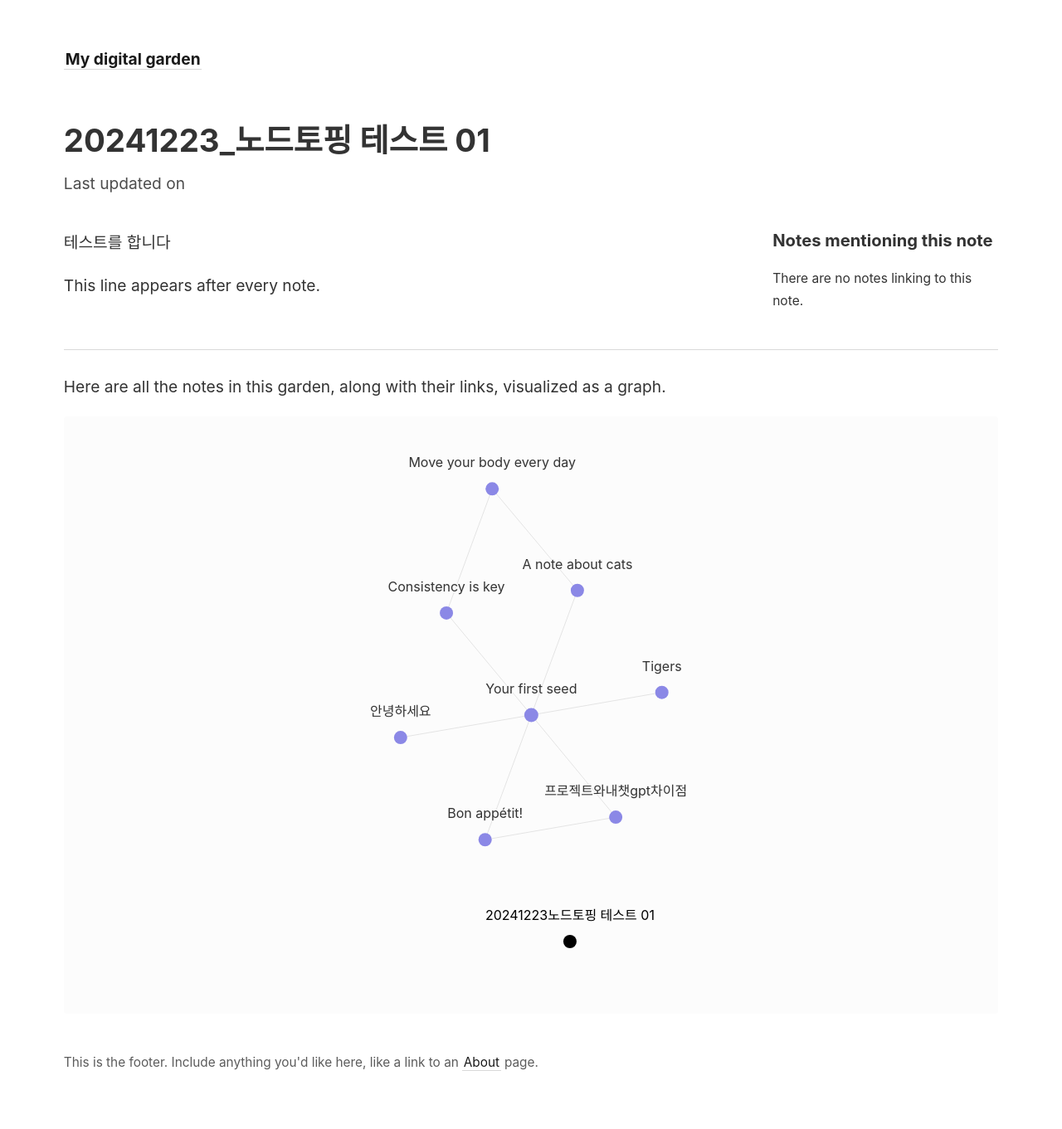
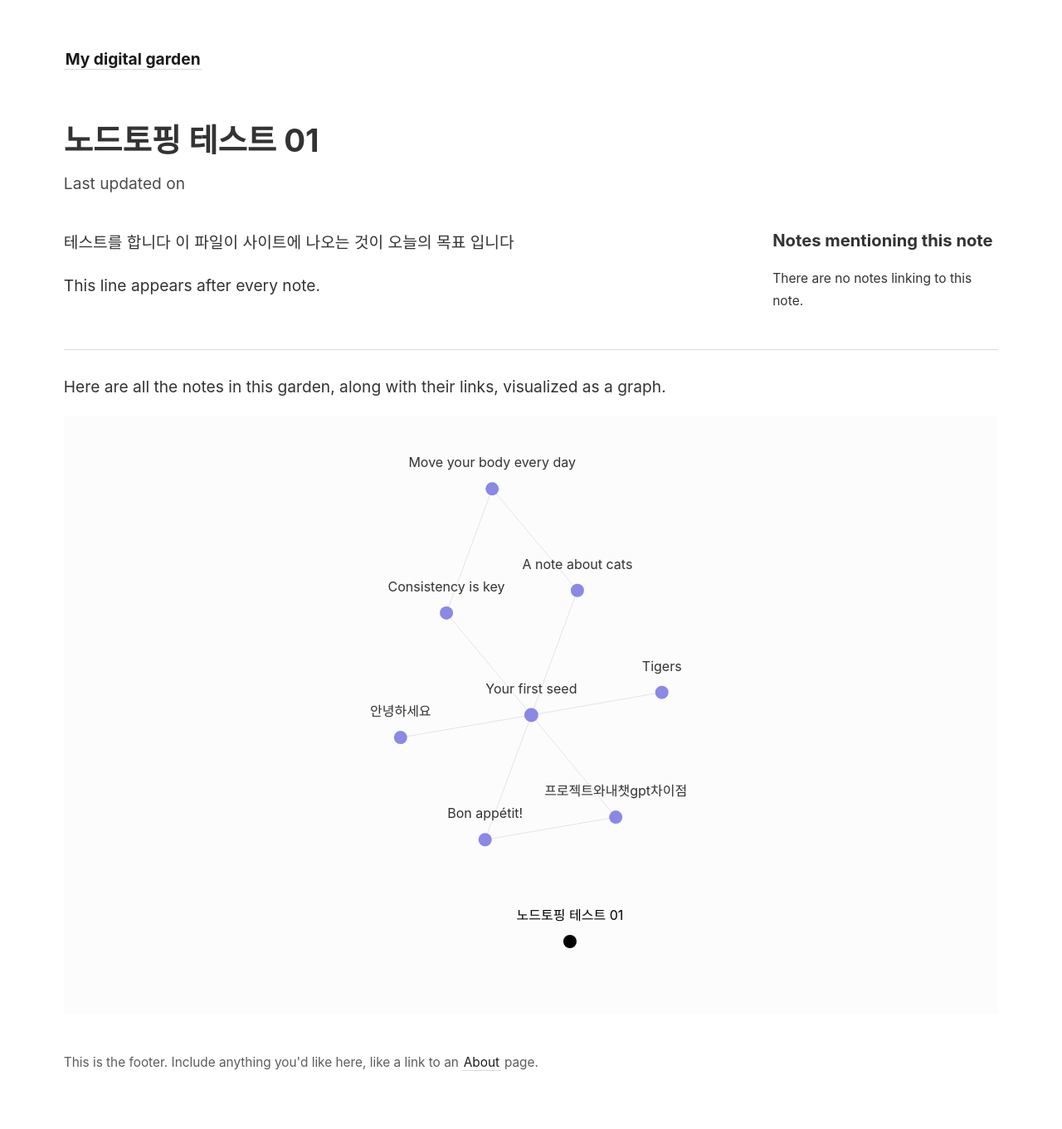
Before and after one commit to thelyver/NodeTopping, a Jekyll site: the page built from _notes/20241223_노드토핑 테스트 01.md, in a window 1280 px wide. Shown: the whole page at 83% size. Built offline with Jekyll 4.4.1, drawn with Linux system fonts in a browser that asks for light colours.

Commit message:
01.md 업데이트
01.md 업데이트

```diff
--- a/_notes/20241223_노드토핑 테스트 01.md
+++ b/_notes/20241223_노드토핑 테스트 01.md
@@ -1 +1,11 @@
+---
+title: 노드토핑 테스트 01
+tags:
+  - 깃허브
+  - VScode
+  - netlify
+creation_date: 2024-12-23T01:09:00
+---
+
 테스트를 합니다
+이 파일이 사이트에 나오는 것이 오늘의 목표 입니다
```
